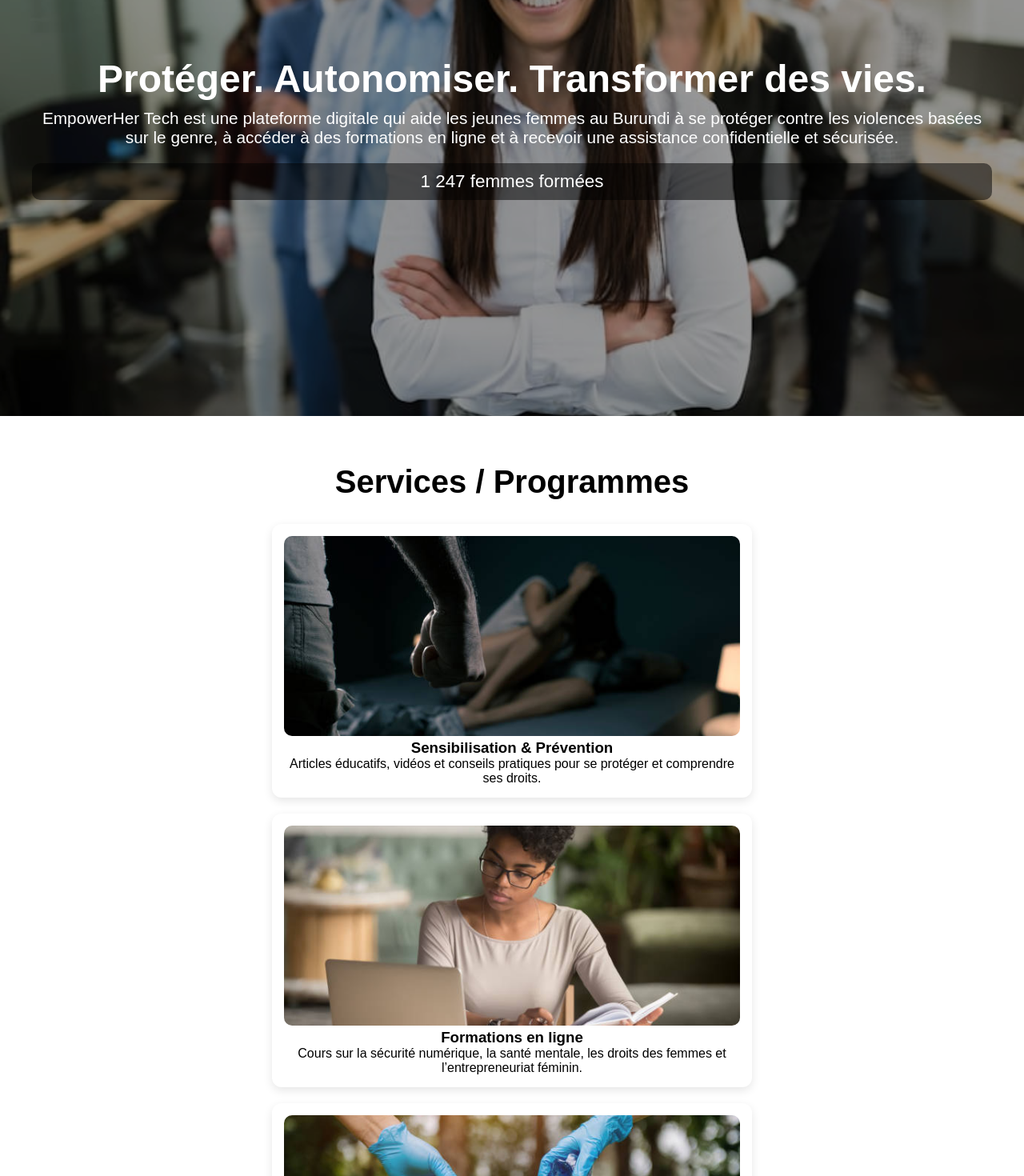
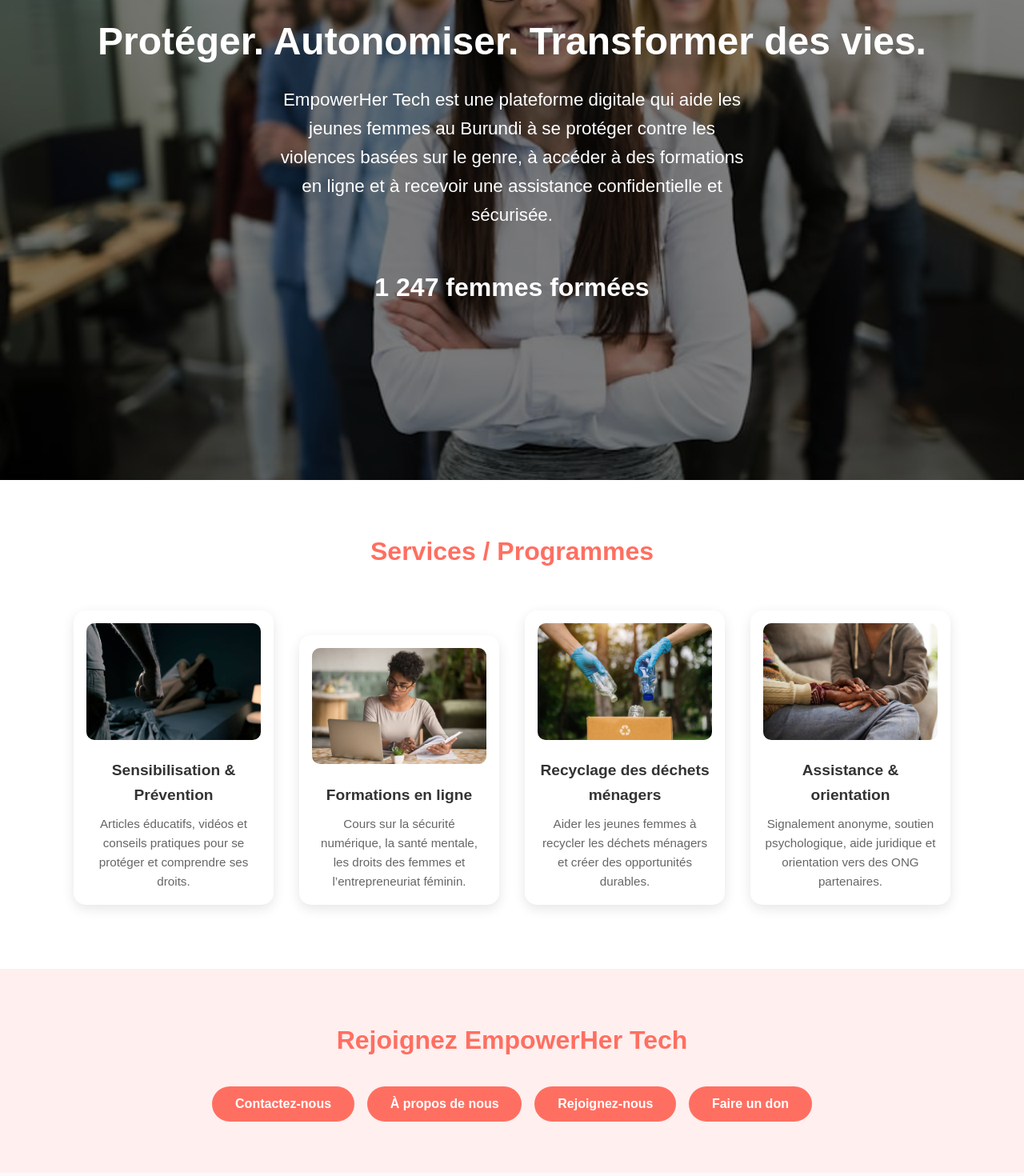
Before and after one commit to vanboi1/empower-her-tech, a React (Vite) app: page / in a window 1280 px wide. Shown: the part 200-1670 px from the top of the page at 80% size. Built offline with nearby package versions, Linux system fonts and the light colour scheme.

Commit message:
Update App.css

```diff
--- a/src/App.css
+++ b/src/App.css
@@ -1,106 +1,187 @@
+/* === Global Reset === */
 * {
   margin: 0;
   padding: 0;
   box-sizing: border-box;
-  font-family: "Poppins", sans-serif;
+  font-family: 'Poppins', sans-serif;
 }
 
-.App {
-  width: 100%;
-  overflow-x: hidden;
+body {
+  background: #f9f9f9;
+  color: #333;
+  line-height: 1.6;
 }
 
-/* HERO */
+/* === Header / Hero === */
 .hero {
-  height: 90vh;
-  background-size: cover;
-  background-position: center;
-  color: white;
+  min-height: 100vh;
   display: flex;
   flex-direction: column;
   justify-content: center;
+  align-items: center;
   text-align: center;
-  padding: 40px;
-  background-color: rgba(0,0,0,0.4);
-  background-blend-mode: darken;
+  padding: 2rem;
+  background-size: cover;
+  background-position: center;
+  color: #fff;
+  position: relative;
+}
+
+.hero::after {
+  content: "";
+  position: absolute;
+  top: 0;
+  left: 0;
+  right: 0;
+  bottom: 0;
+  background: rgba(0, 0, 0, 0.5); /* sombre overlay */
+  z-index: 1;
+}
+
+.hero h1,
+.hero p,
+.hero .counter {
+  position: relative;
+  z-index: 2;
 }
 
 .hero h1 {
   font-size: 3rem;
   font-weight: 700;
+  margin-bottom: 1rem;
 }
 
 .hero p {
-  font-size: 1.3rem;
-  margin-top: 10px;
+  font-size: 1.4rem;
+  max-width: 600px;
+  margin-bottom: 2rem;
 }
 
 .counter {
-  margin-top: 20px;
-  font-size: 1.4rem;
-  background: rgba(0,0,0,0.5);
-  padding: 10px 20px;
-  border-radius: 10px;
+  font-size: 2rem;
+  font-weight: bold;
+  margin-top: 1rem;
 }
 
-/* SERVICES */
+/* === Services Section === */
 .services {
-  padding: 60px 20px;
+  padding: 4rem 2rem;
+  background: #fff;
   text-align: center;
 }
 
 .services h2 {
-  font-size: 2.5rem;
-  margin-bottom: 30px;
+  font-size: 2rem;
+  margin-bottom: 2rem;
+  color: #ff6f61;
+  font-weight: 600;
 }
 
 .service {
-  width: 90%;
-  max-width: 600px;
-  margin: 20px auto;
+  display: inline-block;
+  margin: 1rem;
+  max-width: 250px;
+  transition: transform 0.3s ease, box-shadow 0.3s ease;
   background: #fff;
-  padding: 15px;
-  border-radius: 12px;
-  box-shadow: 0 4px 12px rgba(0,0,0,0.1);
+  border-radius: 15px;
+  padding: 1rem;
+  box-shadow: 0 5px 15px rgba(0,0,0,0.1);
 }
 
 .service img {
   width: 100%;
-  height: 250px;
-  object-fit: cover;
   border-radius: 10px;
+  margin-bottom: 1rem;
+  transition: transform 0.3s ease;
 }
 
-/* JOIN US */
+.service h3 {
+  font-size: 1.2rem;
+  margin-bottom: 0.5rem;
+}
+
+.service p {
+  font-size: 0.95rem;
+  color: #666;
+}
+
+.service:hover {
+  transform: translateY(-5px);
+  box-shadow: 0 10px 25px rgba(0,0,0,0.15);
+}
+
+.service img:hover {
+  transform: scale(1.05);
+}
+
+/* === Join Us Section === */
 .join-us {
-  padding: 60px 20px;
+  padding: 4rem 2rem;
+  background: #ffefef;
   text-align: center;
-  background: #f3f3f3;
 }
 
 .join-us h2 {
-  font-size: 2.3rem;
+  font-size: 2rem;
+  margin-bottom: 2rem;
+  color: #ff6f61;
+  font-weight: 600;
 }
 
-.buttons {
-  margin-top: 20px;
+.join-us .buttons {
   display: flex;
   flex-wrap: wrap;
-  gap: 15px;
   justify-content: center;
+  gap: 1rem;
 }
 
-button {
-  padding: 12px 22px;
+.join-us button {
+  padding: 0.8rem 1.8rem;
+  font-size: 1rem;
   border: none;
-  background: #2e3cff;
-  color: white;
-  border-radius: 8px;
-  font-size: 1rem;
+  border-radius: 50px;
   cursor: pointer;
-  transition: 0.3s;
+  background: #ff6f61;
+  color: #fff;
+  font-weight: 600;
+  transition: all 0.3s ease;
 }
 
-button:hover {
-  background: #1b27cc;
+.join-us button:hover {
+  background: #ff3b2e;
+  transform: translateY(-3px);
+  box-shadow: 0 5px 15px rgba(0,0,0,0.2);
 }
+
+/* === Responsive Mobile === */
+@media (max-width: 1024px) {
+  .hero h1 {
+    font-size: 2.5rem;
+  }
+  .hero p {
+    font-size: 1.2rem;
+  }
+}
+
+@media (max-width: 768px) {
+  .hero h1 {
+    font-size: 2rem;
+  }
+  .hero p {
+    font-size: 1rem;
+  }
+
+  .services h2,
+  .join-us h2 {
+    font-size: 1.5rem;
+  }
+
+  .service {
+    max-width: 80%;
+    margin: 1rem auto;
+  }
+
+  .join-us .buttons {
+    flex-direction: column;
+  }
+  }
```
